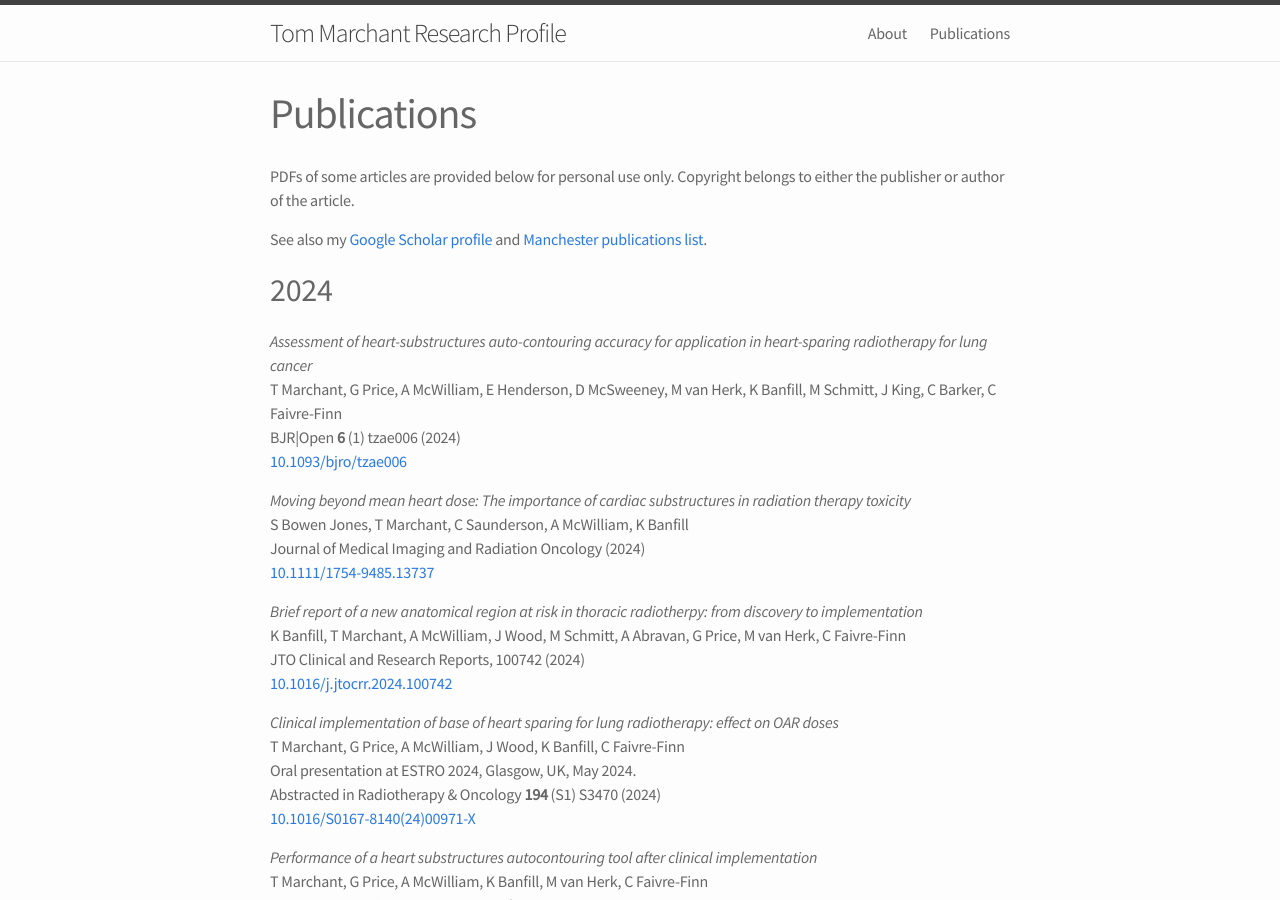
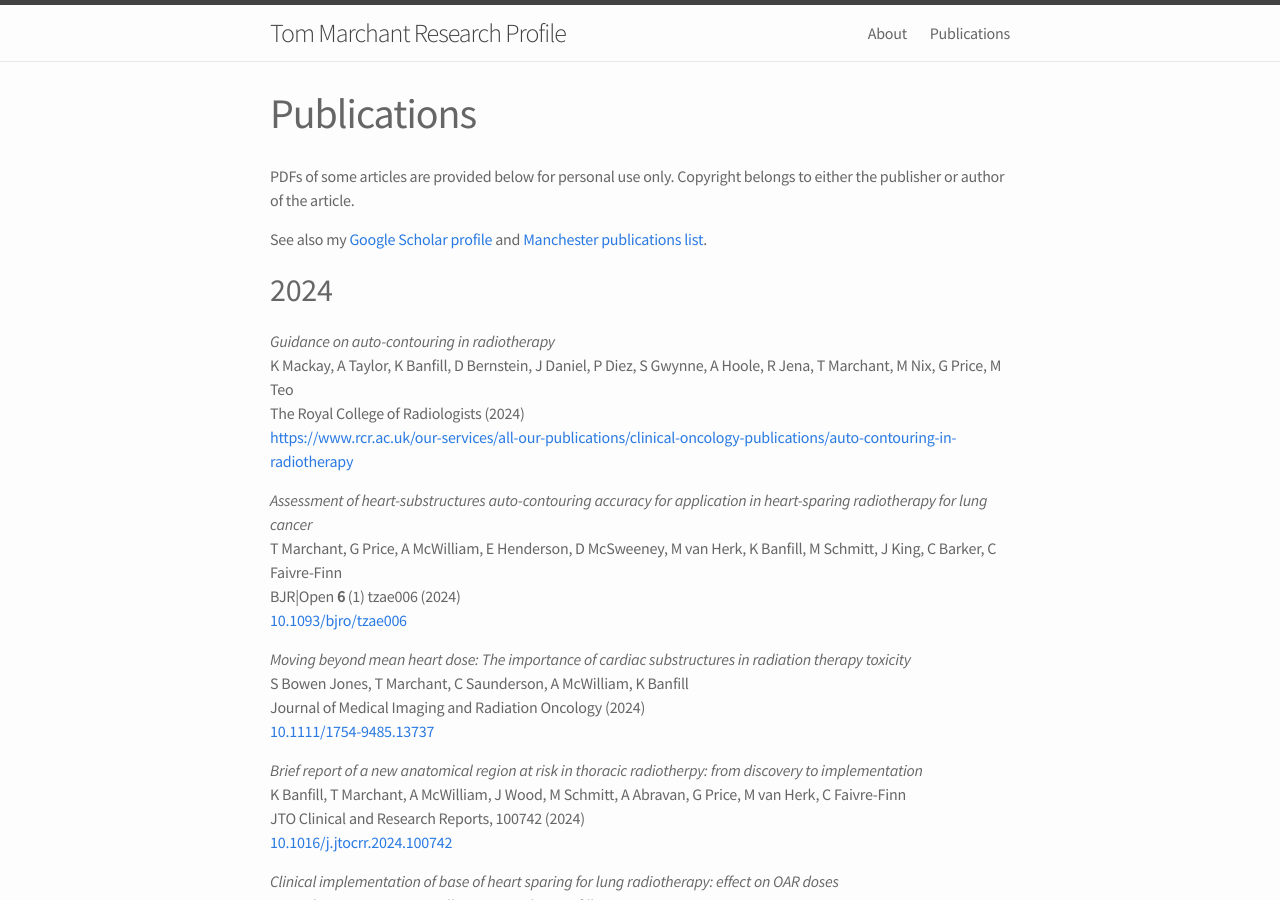
Before and after one commit to temarchant/researchprofile, a Jekyll site: the page built from 02_publications.md, in a window 1280 px wide and 900 px high. Built offline with Jekyll 4.4.1, drawn with Linux system fonts in a browser that asks for light colours.

Commit message:
Update 02_publications.md
Add RCR auto-contouring guidance ref.

```diff
--- a/02_publications.md
+++ b/02_publications.md
@@ -13,6 +13,11 @@ list](https://www.research.manchester.ac.uk/portal/en/researchers/thomas-marchan
 
 2024
 ----
+
+*Guidance on auto-contouring in radiotherapy*
+K Mackay, A Taylor, K Banfill, D Bernstein, J Daniel, P Diez, S Gwynne, A Hoole, R Jena, T Marchant, M Nix, G Price, M Teo
+The Royal College of Radiologists (2024)
+[https://www.rcr.ac.uk/our-services/all-our-publications/clinical-oncology-publications/auto-contouring-in-radiotherapy](https://www.rcr.ac.uk/our-services/all-our-publications/clinical-oncology-publications/auto-contouring-in-radiotherapy/)
 
 *Assessment of heart-substructures auto-contouring accuracy for application in
 heart-sparing radiotherapy for lung cancer*
```
